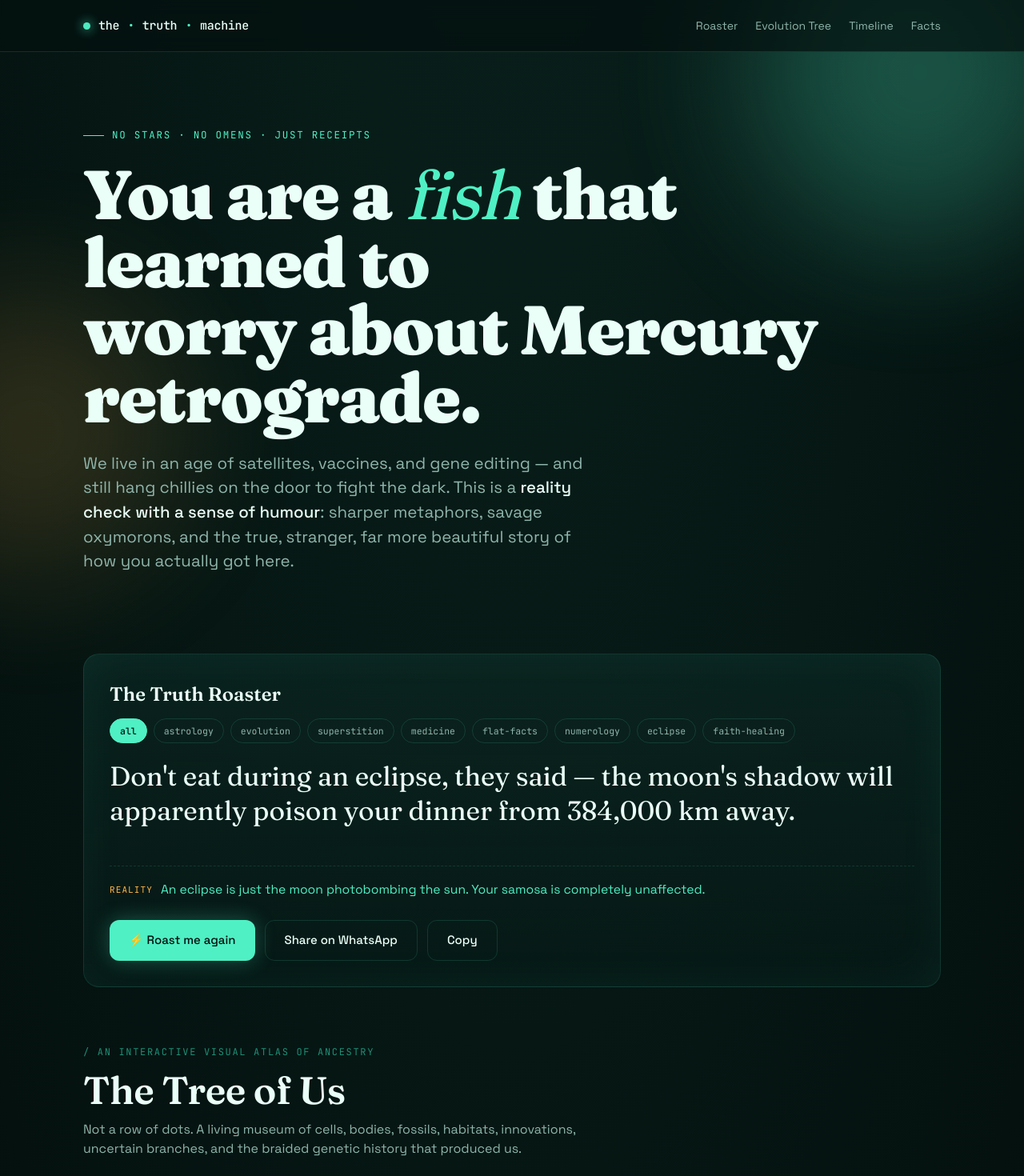
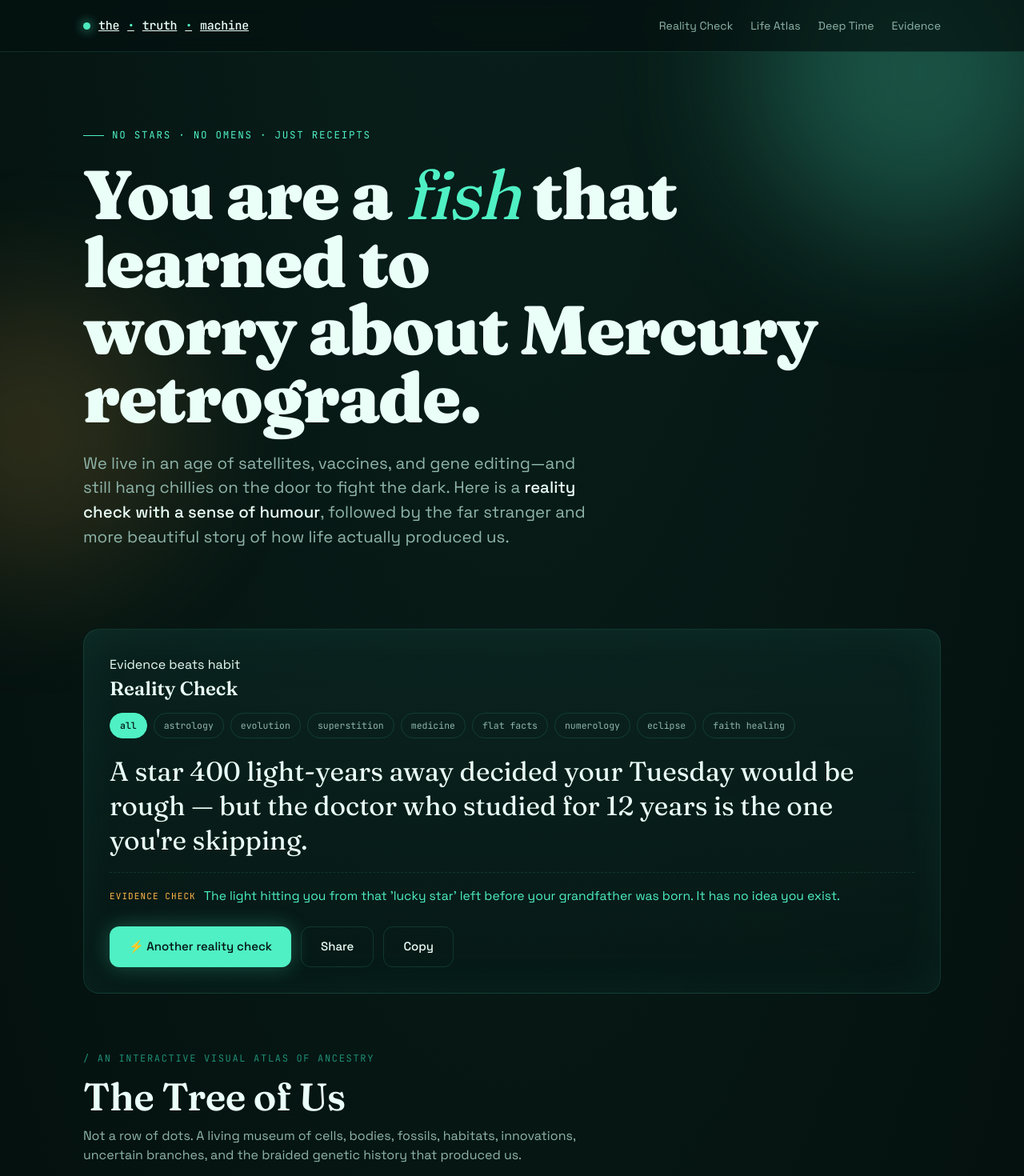
Before and after one commit to UpendarRaoGunda/truth-machine, a Next.js app: page / in a window 1280 px wide. Shown: the top 1470 px of the page at 80% size. Built offline with nearby package versions, Linux system fonts and the light colour scheme.

Commit message:
Remove jargon labels and eliminate fragile client fetches

```diff
--- a/app/page.js
+++ b/app/page.js
@@ -1,96 +1,66 @@
 "use client";
 
-import { useState, useEffect, useCallback } from "react";
+import { useEffect, useState } from "react";
 import EvolutionTree from "./components/EvolutionTree";
-import { LADDER } from "../lib/content";
+import { FACTS, LADDER, METAPHORS, OXYMORONS, ROASTS } from "../lib/content";
+
+function pickDifferent(items, current, identity = (item) => item) {
+  if (!items.length) return current;
+  if (items.length === 1) return items[0];
+  const alternatives = items.filter((item) => identity(item) !== identity(current));
+  return alternatives[Math.floor(Math.random() * alternatives.length)] || items[0];
+}
 
 export default function Home() {
-  const [roast, setRoast] = useState(null);
-  const [tags, setTags] = useState([]);
+  const tags = ["all", ...new Set(ROASTS.map((item) => item.tag))];
   const [activeTag, setActiveTag] = useState("all");
-  const [fading, setFading] = useState(false);
-
-  const [fact, setFact] = useState("");
-  const [factFade, setFactFade] = useState(false);
-
-  const [metaphor, setMetaphor] = useState("");
-  const [metaFade, setMetaFade] = useState(false);
-
-  const [oxymorons, setOxymorons] = useState([]);
+  const [roast, setRoast] = useState(ROASTS[0]);
+  const [fact, setFact] = useState(FACTS[0]);
+  const [comparison, setComparison] = useState(METAPHORS[0]);
+  const [contradictions, setContradictions] = useState(OXYMORONS);
   const [toast, setToast] = useState("");
 
-  const fetchRoast = useCallback(async (tag) => {
-    setFading(true);
-    try {
-      const res = await fetch(`/api/roast?tag=${tag || activeTag}`);
-      const data = await res.json();
-      setTimeout(() => {
-        setRoast(data.roast);
-        if (data.tags) setTags(data.tags);
-        setFading(false);
-      }, 200);
-    } catch {
-      setFading(false);
-    }
-  }, [activeTag]);
-
-  const fetchFact = useCallback(async () => {
-    setFactFade(true);
-    const res = await fetch("/api/facts?type=fact");
-    const data = await res.json();
-    setTimeout(() => { setFact(data.item); setFactFade(false); }, 200);
-  }, []);
-
-  const fetchMetaphor = useCallback(async () => {
-    setMetaFade(true);
-    const res = await fetch("/api/facts?type=metaphor");
-    const data = await res.json();
-    setTimeout(() => { setMetaphor(data.item); setMetaFade(false); }, 200);
-  }, []);
-
   useEffect(() => {
-    fetchRoast("all");
-    fetchFact();
-    fetchMetaphor();
-
-    (async () => {
-      const set = [];
-      for (let i = 0; i < 8; i++) {
-        const response = await fetch("/api/facts?type=oxymoron");
-        const data = await response.json();
-        if (!set.find((item) => item.phrase === data.item.phrase)) set.push(data.item);
-      }
-      setOxymorons(set);
-    })();
-    // eslint-disable-next-line react-hooks/exhaustive-deps
+    setContradictions([...OXYMORONS].sort(() => Math.random() - 0.5));
   }, []);
 
   const selectTag = (tag) => {
     setActiveTag(tag);
-    fetchRoast(tag);
+    const pool = tag === "all" ? ROASTS : ROASTS.filter((item) => item.tag === tag);
+    setRoast((current) => pickDifferent(pool, current, (item) => item.id));
+  };
+
+  const anotherRealityCheck = () => {
+    const pool = activeTag === "all" ? ROASTS : ROASTS.filter((item) => item.tag === activeTag);
+    setRoast((current) => pickDifferent(pool, current, (item) => item.id));
   };
 
   const showToast = (message) => {
     setToast(message);
-    setTimeout(() => setToast(""), 2200);
+    window.setTimeout(() => setToast(""), 2200);
   };
 
   const shareRoast = async () => {
-    if (!roast) return;
-    const text = `${roast.line}\n\n— Reality: ${roast.truth}\n\nvia The Truth Machine`;
+    const text = `${roast.line}\n\n— Evidence check: ${roast.truth}\n\nvia The Truth Machine`;
     if (navigator.share) {
-      try { await navigator.share({ text }); } catch {}
-    } else {
-      const whatsapp = `https://wa.me/?text=${encodeURIComponent(text)}`;
-      window.open(whatsapp, "_blank");
-      showToast("Opening WhatsApp…");
+      try {
+        await navigator.share({ text });
+        return;
+      } catch (error) {
+        if (error?.name === "AbortError") return;
+      }
     }
+    window.open(`https://wa.me/?text=${encodeURIComponent(text)}`, "_blank", "noopener,noreferrer");
   };
 
   const copyRoast = async () => {
-    if (!roast) return;
-    await navigator.clipboard.writeText(`${roast.line} — Reality: ${roast.truth}`);
-    showToast("Copied. Go start an argument.");
+    const text = `${roast.line} — Evidence check: ${roast.truth}`;
+    try {
+      await navigator.clipboard.writeText(text);
+      showToast("Copied.");
+    } catch {
+      showToast("Copy was blocked by the browser.");
+    }
   };
 
   return (
@@ -100,147 +70,125 @@ export default function Home() {
 
       <nav>
         <div className="wrap">
-          <div className="logo">
+          <a className="logo" href="#top" aria-label="The Truth Machine home">
             <span className="dot" />
             the<b>·</b>truth<b>·</b>machine
-          </div>
+          </a>
           <div className="navlinks">
-            <a href="#roaster">Roaster</a>
-            <a href="#evolution-tree">Evolution Tree</a>
-            <a href="#ladder">Timeline</a>
-            <a href="#facts">Facts</a>
+            <a href="#reality-check">Reality Check</a>
+            <a href="#evolution-tree">Life Atlas</a>
+            <a href="#deep-time">Deep Time</a>
+            <a href="#evidence">Evidence</a>
           </div>
         </div>
       </nav>
 
-      <header className="hero">
+      <header className="hero" id="top">
         <div className="wrap">
           <span className="eyebrow">no stars · no omens · just receipts</span>
           <h1 className="title">
             You are a <em>fish</em> that learned to<br />worry about Mercury retrograde.
           </h1>
           <p className="lede">
-            We live in an age of satellites, vaccines, and gene editing — and still
-            hang chillies on the door to fight the dark. This is a{" "}
-            <b>reality check with a sense of humour</b>: sharper metaphors, savage
-            oxymorons, and the true, stranger, far more beautiful story of how you
-            actually got here.
+            We live in an age of satellites, vaccines, and gene editing—and still hang
+            chillies on the door to fight the dark. Here is a <b>reality check with a
+            sense of humour</b>, followed by the far stranger and more beautiful story
+            of how life actually produced us.
           </p>
         </div>
       </header>
 
       <div className="wrap">
-        <div className="roaster" id="roaster">
+        <section className="roaster" id="reality-check">
           <div className="roaster-head">
-            <h2>The Truth Roaster</h2>
-            <div className="chips">
-              <button
-                className={`chip ${activeTag === "all" ? "active" : ""}`}
-                onClick={() => selectTag("all")}
-              >
-                all
-              </button>
+            <div>
+              <span className="mini-label">Evidence beats habit</span>
+              <h2>Reality Check</h2>
+            </div>
+            <div className="chips" aria-label="Choose a subject">
               {tags.map((tag) => (
                 <button
+                  type="button"
                   key={tag}
                   className={`chip ${activeTag === tag ? "active" : ""}`}
                   onClick={() => selectTag(tag)}
                 >
-                  {tag}
+                  {tag.replace("-", " ")}
                 </button>
               ))}
             </div>
           </div>
 
-          <p className={`roast-line ${fading ? "fade" : ""}`}>
-            {roast ? roast.line : "Warming up the reality engine…"}
-          </p>
-
-          {roast && (
-            <div className={`roast-truth ${fading ? "fade" : ""}`}>
-              <span>reality</span>
-              <p>{roast.truth}</p>
-            </div>
-          )}
+          <p className="roast-line">{roast.line}</p>
+          <div className="roast-truth">
+            <span>evidence check</span>
+            <p>{roast.truth}</p>
+          </div>
 
           <div className="actions">
-            <button className="btn btn-primary" onClick={() => fetchRoast()}>
-              ⚡ Roast me again
-            </button>
-            <button className="btn btn-ghost" onClick={shareRoast}>
-              Share on WhatsApp
-            </button>
-            <button className="btn btn-ghost" onClick={copyRoast}>
-              Copy
-            </button>
+            <button type="button" className="btn btn-primary" onClick={anotherRealityCheck}>⚡ Another reality check</button>
+            <button type="button" className="btn btn-ghost" onClick={shareRoast}>Share</button>
+            <button type="button" className="btn btn-ghost" onClick={copyRoast}>Copy</button>
           </div>
-        </div>
+        </section>
       </div>
 
       <EvolutionTree />
 
-      <section className="block" id="ladder">
+      <section className="block" id="deep-time">
         <div className="wrap">
-          <div className="section-tag">/ the actual family timeline</div>
-          <h2 className="section-title">
-            Meet your ancestors. Not one of them checked a horoscope.
-          </h2>
+          <div className="section-tag">/ deep time in nine transformations</div>
+          <h2 className="section-title">Your body is an archive with four billion years of edits.</h2>
           <p className="section-sub">
-            Scroll 3.8 billion years in thirty seconds. Every step is a renovation,
-            never a fresh design — which is exactly why your body is full of
-            gloriously bad plumbing.
+            Evolution rarely starts over. It modifies what already works, leaving old
+            structures, awkward routes, and brilliant compromises inside every organism.
           </p>
 
           <div className="ladder">
-            {LADDER.map((rung, index) => (
-              <div className="rung" key={index}>
+            {LADDER.map((rung) => (
+              <article className="rung" key={`${rung.era}-${rung.who}`}>
                 <div className="era">{rung.era}</div>
                 <div className="who">{rung.who}</div>
                 <div className="note">{rung.note}</div>
-              </div>
+              </article>
             ))}
           </div>
         </div>
       </section>
 
-      <section className="block">
+      <section className="block insight-strip">
         <div className="wrap">
-          <div className="section-tag">/ better metaphors</div>
-          <p className={`metaphor ${metaFade ? "fade" : ""}`}>{metaphor}</p>
+          <div className="section-tag">/ see the old idea differently</div>
+          <p className="comparison">{comparison}</p>
           <div className="actions">
-            <button className="btn btn-ghost" onClick={fetchMetaphor}>
-              Another one →
-            </button>
+            <button type="button" className="btn btn-ghost" onClick={() => setComparison((current) => pickDifferent(METAPHORS, current))}>Show another →</button>
           </div>
         </div>
       </section>
 
-      <section className="block" id="oxymorons">
+      <section className="block" id="contradictions">
         <div className="wrap">
-          <div className="section-tag">/ the oxymoron cabinet</div>
-          <h2 className="section-title">Two words that shouldn't be friends.</h2>
-          <p className="section-sub">
-            The quiet contradictions we walk around with every day.
-          </p>
-          <div className="grid">
-            {oxymorons.map((oxymoron, index) => (
-              <div className="card" key={index}>
-                <div className="ox">{oxymoron.phrase}</div>
-                <div className="oxn">{oxymoron.note}</div>
-              </div>
+          <div className="section-tag">/ beliefs that collide with their own evidence</div>
+          <h2 className="section-title">Two ideas enter. Only one survives contact with reality.</h2>
+          <p className="section-sub">The quiet contradictions that modern life lets us carry without noticing.</p>
+          <div className="grid contradiction-grid">
+            {contradictions.map((item) => (
+              <article className="card" key={item.phrase}>
+                <div className="ox">{item.phrase}</div>
+                <div className="oxn">{item.note}</div>
+              </article>
             ))}
           </div>
         </div>
       </section>
 
-      <section className="block" id="facts">
+      <section className="block" id="evidence">
         <div className="wrap">
-          <div className="section-tag">/ stranger than any myth</div>
+          <div className="section-tag">/ stranger than any story we invented</div>
           <div className="factbox">
-            <p className={factFade ? "fade" : ""}>{fact}</p>
-            <button className="btn btn-primary" onClick={fetchFact}>
-              🧬 Hit me with another truth
-            </button>
+            <span className="mini-label">One evidence-backed surprise</span>
+            <p>{fact}</p>
+            <button type="button" className="btn btn-primary" onClick={() => setFact((current) => pickDifferent(FACTS, current))}>🧬 Show another</button>
           </div>
         </div>
       </section>
@@ -248,17 +196,14 @@ export default function Home() {
       <footer>
         <div className="wrap">
           <div>
-            <div className="logo" style={{ marginBottom: 10 }}>
-              <span className="dot" /> the·truth·machine
-            </div>
+            <div className="logo"><span className="dot" /> the·truth·machine</div>
             <p className="disclaimer">
-              Made to poke fun at bad ideas, never at people. Curiosity is the
-              opposite of contempt. If something here changed your mind — good.
-              If it made you laugh first — even better. Believe things because
-              they're true, not because they're old.
+              Made to challenge bad ideas, never to belittle people. Curiosity is the
+              opposite of contempt. Believe things because the evidence survives testing,
+              not because the claim survived centuries.
             </p>
           </div>
-          <div>Built with evidence. Deploy on Vercel.</div>
+          <div className="footer-note">Built with evidence, uncertainty, and a sense of humour.</div>
         </div>
       </footer>
 
```
